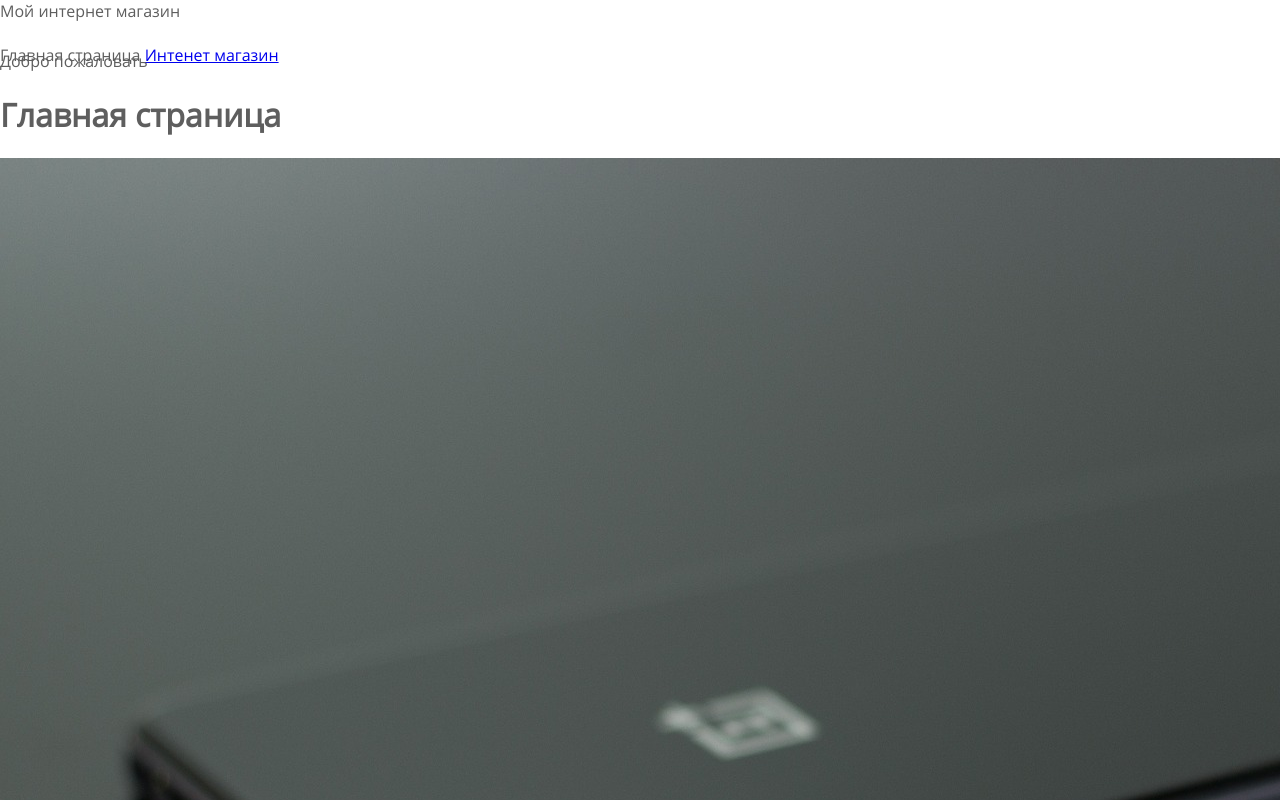
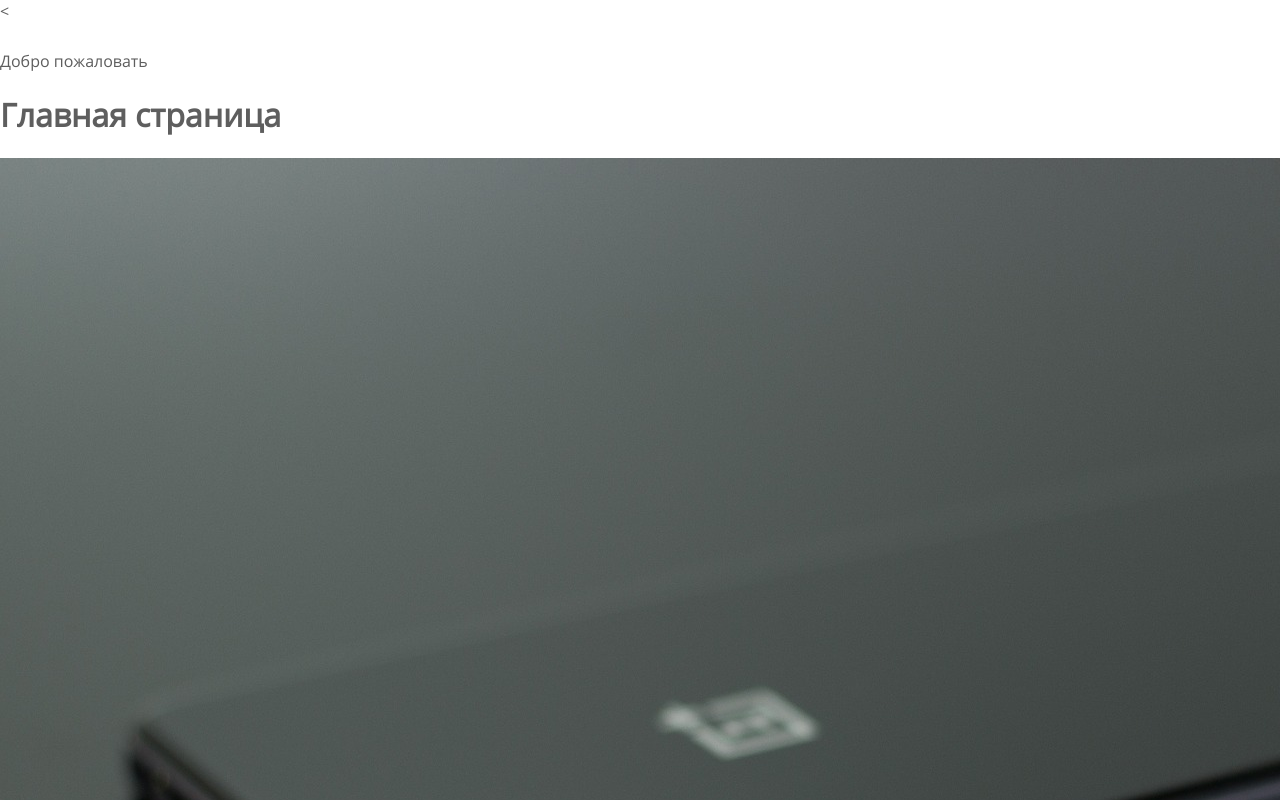
Before and after one commit to Vlad-Dunaev/git-quick-start, a plain HTML site: page index.html in a window 1280 px wide. Shown: the top 800 px of the page. Drawn offline with Linux system fonts and the light colour scheme.

```diff
--- a/index.html
+++ b/index.html
@@ -7,15 +7,7 @@
 </head>
 <body>
 	<header>
-		<div>
-			Мой интернет магазин
-		</div>
-		<br>
-		<div>
-			<span>Главная страница</span>
-			<a href="shop.html">Интенет магазин</a>
-		</div>
-		<br>
+		<
 	</header>
 	<div>
 		Добро пожаловать
```
